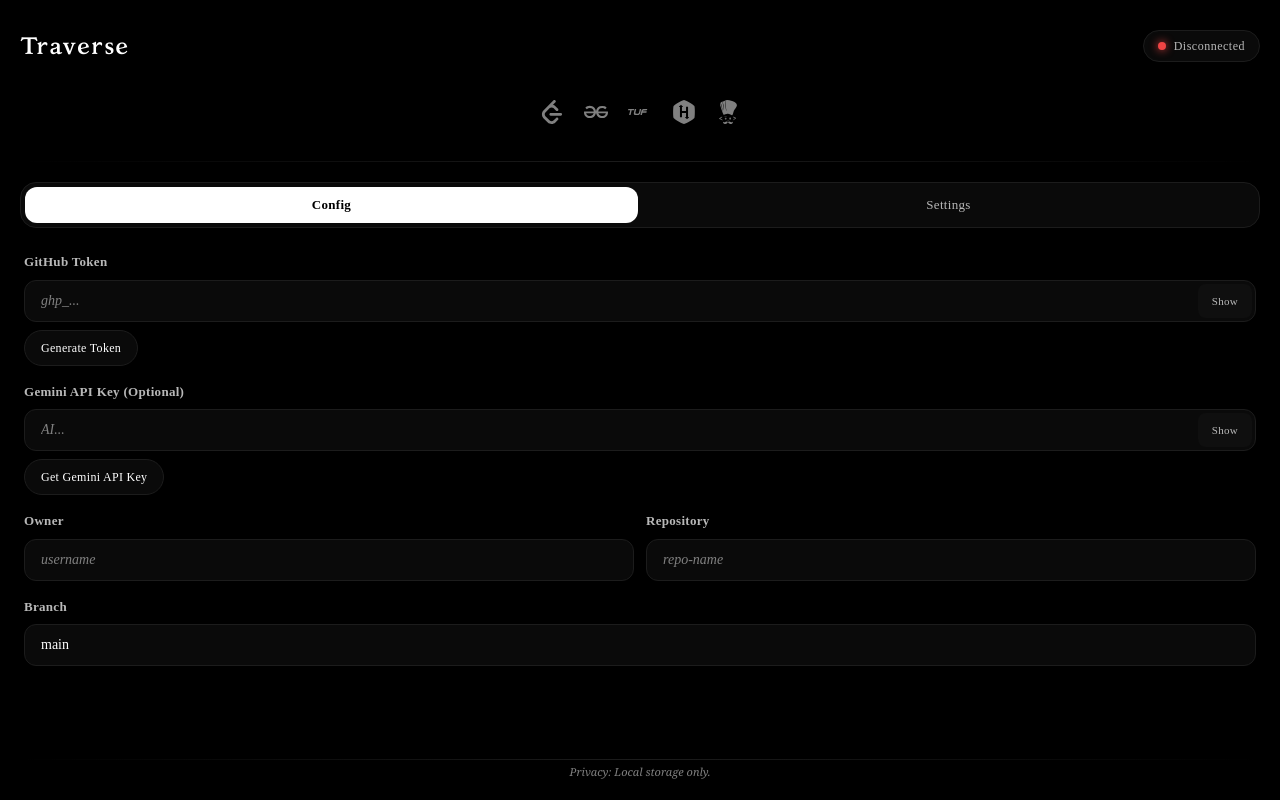
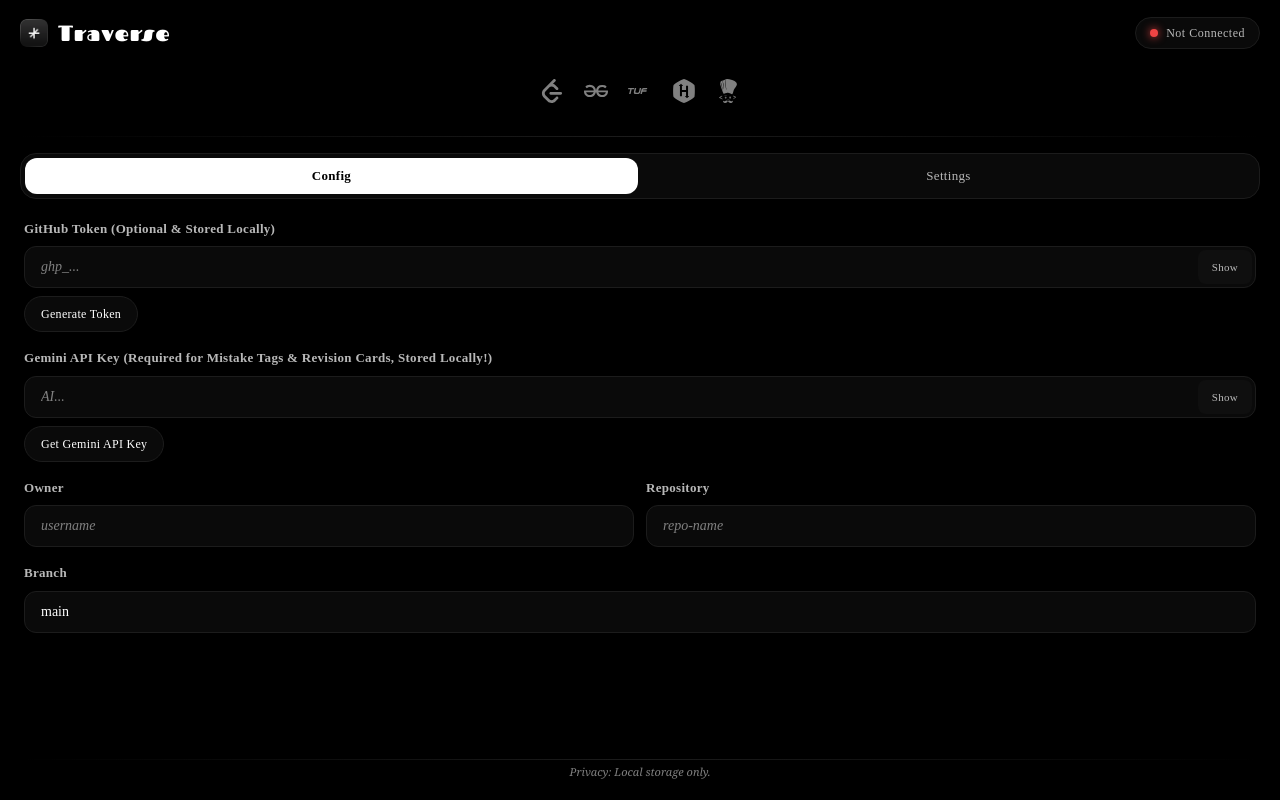
Before and after one commit to lqSky7/leetFeedback-extension, a browser extension: page sidepanel/sidepanel.html in a window 1280 px wide. Drawn offline with Linux system fonts and the light colour scheme; no server answers; a web font is replaced by a local one.

Commit message:
Sidepanel: minor redesign using chromaText & fix connection status
Signed-off-by: ca5 <catinice@outlook.com>

Change-Id: If8d1c14a5e75d70bb19d49da343423a23a443d73

```diff
--- a/sidepanel/sidepanel.css
+++ b/sidepanel/sidepanel.css
@@ -53,6 +53,57 @@
   src: url('../kelvinch/Kelvinch-BoldItalic.otf') format('opentype');
   font-weight: 700;
   font-style: italic;
+}
+
+@font-face {
+  font-family: 'Fascinate';
+  src: url('../kelvinch/Fascinate-Regular.otf') format('opentype');
+  font-weight: normal;
+  font-style: normal;
+}
+
+/* ChromaText Animation Styles */
+.chroma-text {
+  display: inline-flex;
+  padding-bottom: 0.1rem;
+  background-size: 300% 100%;
+  background-position: 100% 0;
+  will-change: background-position;
+  -webkit-background-clip: text;
+  background-clip: text;
+  -webkit-text-fill-color: transparent;
+  color: transparent;
+}
+
+.chroma-text-animate {
+  animation: chroma-sweep 0.9s ease-in-out 0.1s forwards;
+  filter: blur(1px);
+}
+
+@keyframes chroma-sweep {
+  0% {
+    background-position: 100% 0px;
+    filter: blur(1px);
+  }
+
+  100% {
+    background-position: 0px 0px;
+    filter: blur(0px);
+  }
+}
+
+/* Traverse logo ChromaText gradient (dark theme) */
+[data-chroma-id="traverse-logo"] {
+  background-image: linear-gradient(90deg,
+      rgb(255, 255, 255) 0px,
+      rgb(255, 255, 255) 33.33%,
+      rgb(0, 212, 255) 42%,
+      rgb(147, 51, 234) 50%,
+      rgb(236, 72, 153) 58%,
+      transparent 66.67%,
+      transparent);
+  animation-delay: 0.1s;
+  animation-duration: 0.9s;
 }
 
 * {
@@ -103,8 +154,8 @@ body {
   min-height: 100vh;
   display: flex;
   flex-direction: column;
-  padding: 20px;
-  gap: 16px;
+  padding: 12px 20px 20px;
+  gap: 12px;
 }
 
 .separator {
@@ -119,14 +170,26 @@ body {
   display: flex;
   justify-content: space-between;
   align-items: center;
-  padding: 8px 0;
+  padding: 4px 0;
+  gap: 12px;
+}
+
+.header-logo {
+  display: flex;
+  align-items: center;
+  gap: 10px;
+}
+
+.header-icon {
+  width: 28px;
+  height: 28px;
+  border-radius: 6px;
 }
 
 .header h1 {
-  font-family: 'Kelvinch', serif;
-  font-size: 24px;
-  font-weight: 700;
-  color: var(--text);
+  font-family: 'Fascinate', 'Kelvinch', serif;
+  font-size: 22px;
+  font-weight: 400;
   letter-spacing: 1px;
 }
 
--- a/sidepanel/sidepanel.html
+++ b/sidepanel/sidepanel.html
@@ -1,60 +1,43 @@
 <!doctype html>
 <html lang="en">
+
 <head>
     <meta charset="UTF-8" />
     <meta name="viewport" content="width=device-width, initial-scale=1.0" />
     <title>LeetFeedback</title>
     <link rel="stylesheet" href="sidepanel.css" />
 </head>
+
 <body>
     <div class="container">
         <header class="header">
-                <h1>Traverse</h1>
+            <div class="header-logo">
+                <img src="../icons/48.png" alt="Traverse" class="header-icon" />
+                <h1 class="chroma-text chroma-text-animate" data-chroma-id="traverse-logo">Traverse</h1>
+            </div>
             <div class="status" id="status">
                 <span class="status-dot" id="status-dot"></span>
-                    <span class="status-text" id="status-text"
-                        >Disconnected</span
-                    >
+                <span class="status-text" id="status-text">Disconnected</span>
             </div>
         </header>
 
         <div class="platform-icons">
             <a href="https://leetcode.com" target="_blank">
-                    <img
-                        src="../icons/leetcode-svgrepo-com.svg"
-                        alt="LeetCode"
-                        class="platform-icon"
-                    />
+                <img src="../icons/leetcode-svgrepo-com.svg" alt="LeetCode" class="platform-icon" />
             </a>
 
             <a href="https://geeksforgeeks.org" target="_blank">
-                <img
-                    src="../icons/geeksforgeeks.svg"
-                    alt="GeeksForGeeks"
-                    class="platform-icon"
-                />
+                <img src="../icons/geeksforgeeks.svg" alt="GeeksForGeeks" class="platform-icon" />
             </a>
 
             <a href="https://takeuforward.org" target="_blank">
-                <img
-                    src="../icons/TufPlusDark.2f9770f2ccd35b40c4c5.svg"
-                    alt="TakeuForward"
-                    class="platform-icon"
-                />
+                <img src="../icons/TufPlusDark.2f9770f2ccd35b40c4c5.svg" alt="TakeuForward" class="platform-icon" />
             </a>
             <a href="https://hackerrank.com" target="_blank">
-                <img
-                    src="../icons/hackerrank-svgrepo-com.svg"
-                    alt="HackerRank"
-                    class="platform-icon"
-                />
+                <img src="../icons/hackerrank-svgrepo-com.svg" alt="HackerRank" class="platform-icon" />
             </a>
             <a href="https://codechef.com" target="_blank">
-                <img
-                    src="../icons/codechef-svgrepo-com.svg"
-                    alt="CodeChef"
-                    class="platform-icon"
-                />
+                <img src="../icons/codechef-svgrepo-com.svg" alt="CodeChef" class="platform-icon" />
             </a>
         </div>
 
@@ -69,85 +52,44 @@
             <section class="tab-panel active" id="config">
                 <form id="config-form" class="form">
                     <div class="field">
-                            <label for="token">GitHub Token</label>
+                        <label for="token">GitHub Token (Optional & Stored Locally)</label>
                         <div class="input-group">
-                                <input
-                                    type="password"
-                                    id="token"
-                                    placeholder="ghp_..."
-                                    required
-                                />
-                                <button
-                                    type="button"
-                                    class="toggle-btn"
-                                    id="toggle-token"
-                                >
+                            <input type="password" id="token" placeholder="ghp_..." required />
+                            <button type="button" class="toggle-btn" id="toggle-token">
                                 Show
                             </button>
                         </div>
-                            <a
-                                href="https://github.com/settings/tokens/new?scopes=repo&description=DSA%20to%20GitHub%20Extension"
-                                target="_blank"
-                                class="token-link"
-                                >Generate Token</a
-                            >
+                        <a href="https://github.com/settings/tokens/new?scopes=repo&description=DSA%20to%20GitHub%20Extension"
+                            target="_blank" class="token-link">Generate Token</a>
                     </div>
 
                     <div class="field">
-                            <label for="gemini-key"
-                                >Gemini API Key (Optional)</label
-                            >
+                        <label for="gemini-key">Gemini API Key (Required for Mistake Tags & Revision Cards, Stored
+                            Locally!)</label>
                         <div class="input-group">
-                                <input
-                                    type="password"
-                                    id="gemini-key"
-                                    placeholder="AI..."
-                                />
-                                <button
-                                    type="button"
-                                    class="toggle-btn"
-                                    id="toggle-gemini"
-                                >
+                            <input type="password" id="gemini-key" placeholder="AI..." />
+                            <button type="button" class="toggle-btn" id="toggle-gemini">
                                 Show
                             </button>
                         </div>
-                            <a
-                                href="https://aistudio.google.com/app/apikey"
-                                target="_blank"
-                                class="token-link"
-                                >Get Gemini API Key</a
-                            >
+                        <a href="https://aistudio.google.com/app/apikey" target="_blank" class="token-link">Get Gemini
+                            API Key</a>
                     </div>
 
                     <div class="field-group">
                         <div class="field">
                             <label for="owner">Owner</label>
-                                <input
-                                    type="text"
-                                    id="owner"
-                                    placeholder="username"
-                                    required
-                                />
+                            <input type="text" id="owner" placeholder="username" required />
                         </div>
                         <div class="field">
                             <label for="repo">Repository</label>
-                                <input
-                                    type="text"
-                                    id="repo"
-                                    placeholder="repo-name"
-                                    required
-                                />
+                            <input type="text" id="repo" placeholder="repo-name" required />
                         </div>
                     </div>
 
                     <div class="field">
                         <label for="branch">Branch</label>
-                            <input
-                                type="text"
-                                id="branch"
-                                placeholder="main"
-                                required
-                            />
+                        <input type="text" id="branch" placeholder="main" required />
                     </div>
                     <div class="actions"></div>
                 </form>
@@ -232,4 +174,5 @@
     <script src="../utils/auth.js"></script>
     <script src="sidepanel.js"></script>
 </body>
+
 </html>
--- a/sidepanel/sidepanel.js
+++ b/sidepanel/sidepanel.js
@@ -14,8 +14,39 @@ class PopupController {
     this.updateUI();
     this.updateConnectionStatus();
     this.initializePlatformIcons();
+    this.initializeChromaText();
     this.checkForUpdates();
     this.updateSessionStatus();
+  }
+
+  initializeChromaText() {
+    // Generate random vibrant colors for ChromaText effect
+    const logo = document.querySelector('[data-chroma-id="traverse-logo"]');
+    if (!logo) return;
+
+    // Generate 3 random vibrant colors using HSL for better color harmony
+    const generateVibrantColor = () => {
+      const hue = Math.floor(Math.random() * 360);
+      const saturation = 70 + Math.floor(Math.random() * 30); // 70-100%
+      const lightness = 50 + Math.floor(Math.random() * 20); // 50-70%
+      return `hsl(${hue}, ${saturation}%, ${lightness}%)`;
+    };
+
+    const color1 = generateVibrantColor();
+    const color2 = generateVibrantColor();
+    const color3 = generateVibrantColor();
+
+    // Apply gradient with white base text and colorful sweep
+    const gradient = `linear-gradient(90deg,
+      rgb(255, 255, 255) 0px,
+      rgb(255, 255, 255) 33.33%,
+      ${color1} 42%,
+      ${color2} 50%,
+      ${color3} 58%,
+      transparent 66.67%,
+      transparent)`;
+
+    logo.style.backgroundImage = gradient;
   }
 
   initializePlatformIcons() {
@@ -381,18 +412,15 @@ class PopupController {
     const statusDot = document.getElementById("status-dot");
     const statusText = document.getElementById("status-text");
 
-    const isConfigured =
-      this.config.token && this.config.owner && this.config.repo;
+    // Check backend authentication status instead of GitHub config
+    const isConnected = this.authStatus?.isAuthenticated;
 
-    if (isConfigured && this.connectionStatus) {
+    if (isConnected) {
       statusDot.classList.add("connected");
       statusText.textContent = "Connected";
-    } else if (isConfigured) {
-      statusDot.classList.remove("connected");
-      statusText.textContent = "Configured";
     } else {
       statusDot.classList.remove("connected");
-      statusText.textContent = "Disconnected";
+      statusText.textContent = "Not Connected";
     }
   }
 
@@ -574,6 +602,7 @@ class PopupController {
             token: authStatus.token || null,
           };
           this.updateAuthSection();
+          this.updateConnectionStatus();
         });
 
         // Request fresh auth status
```
Also changed, not shown: kelvinch/Fascinate-Regular.otf (added). Lines whose indentation alone changed are shown as unchanged.
